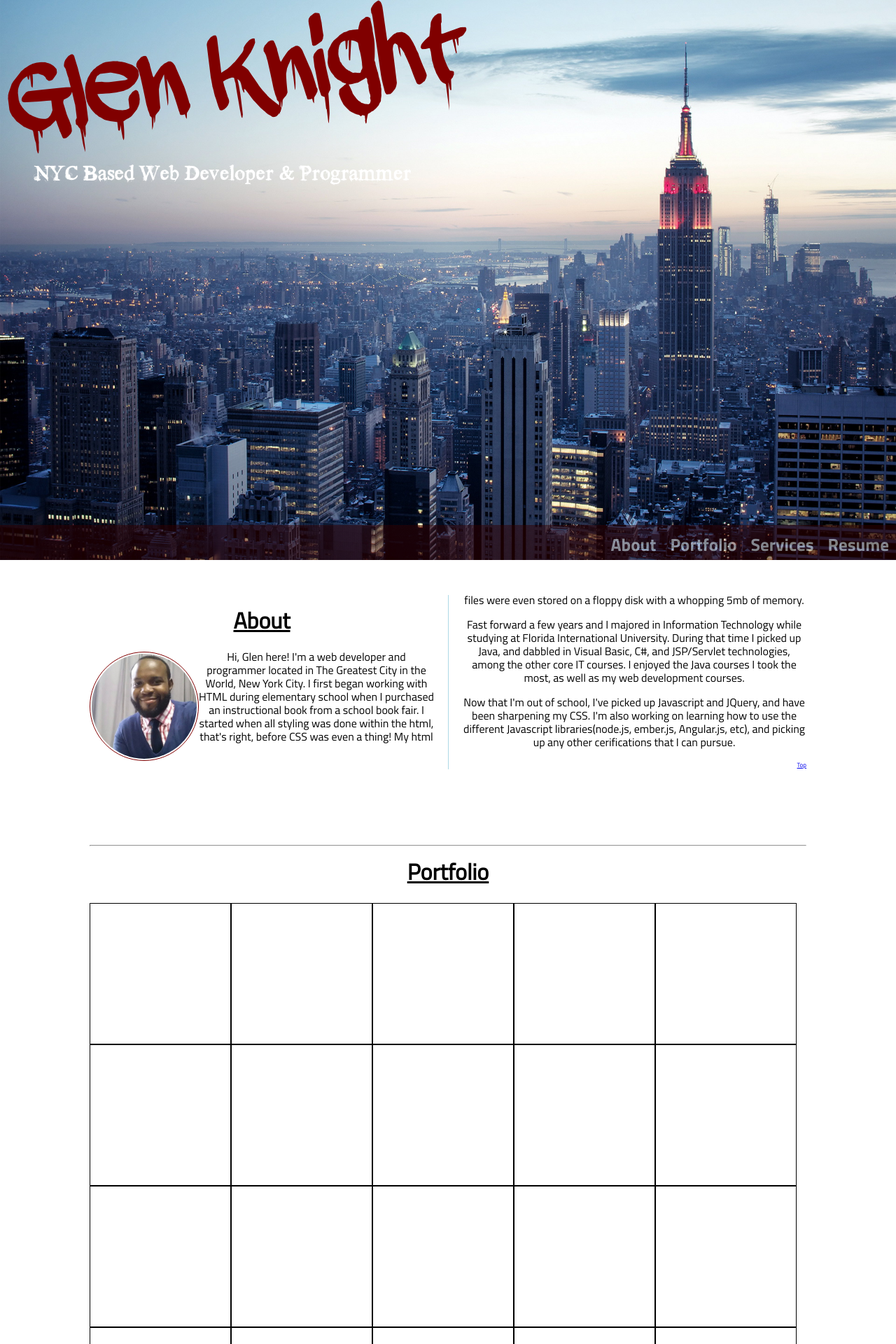
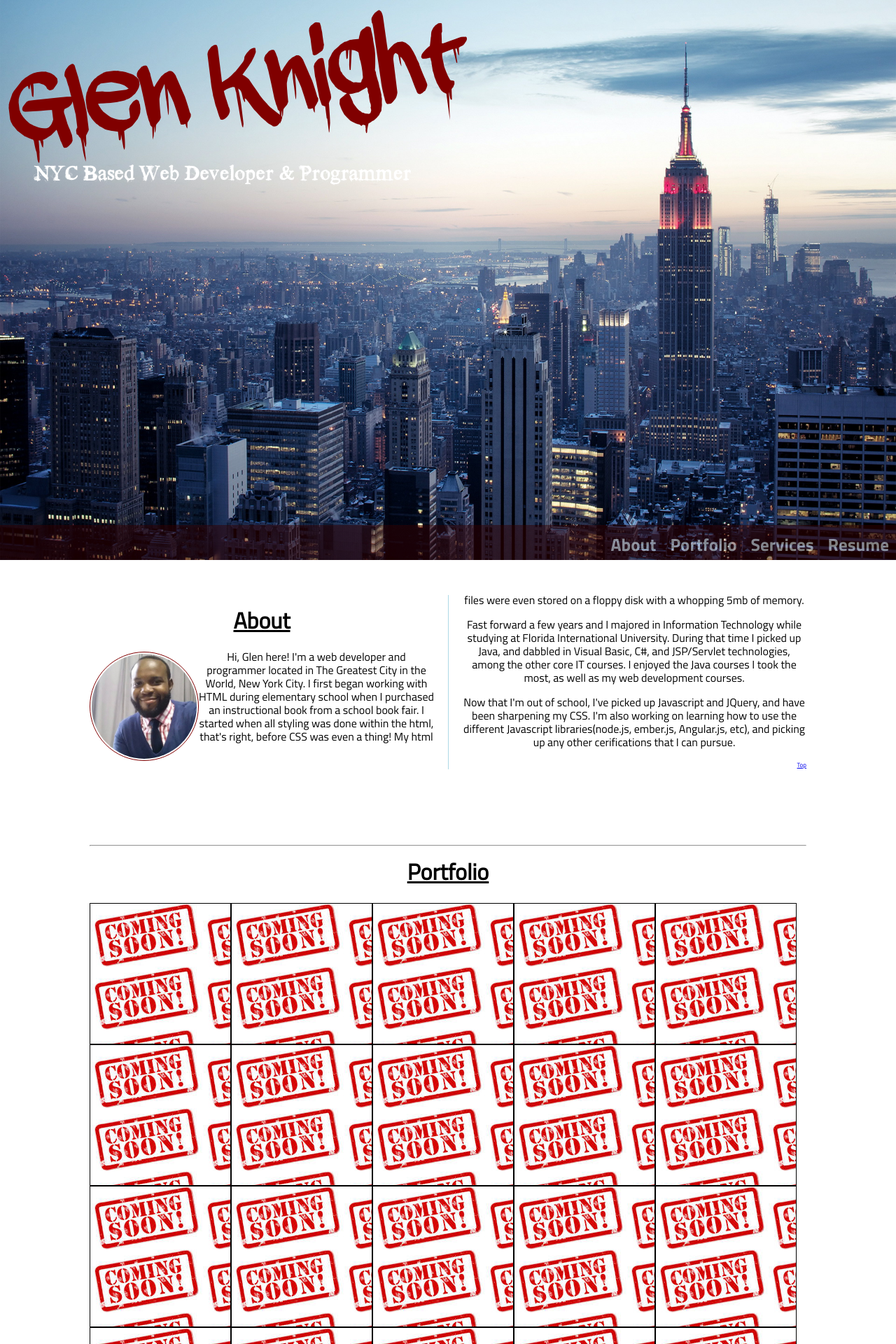
Before and after one commit to glenak1911/KnightGlendotNYC, a PHP site: page / in a window 1280 px wide. Shown: the top 1920 px of the page at 70% size. Run offline with PHP 8.4, Linux system fonts and the light colour scheme; some libraries are stand-ins or nearby versions.

Commit message:
Added coming soon image to portfolio items, and modified logo and tagline width

```diff
--- a/css/style1.css
+++ b/css/style1.css
@@ -92,7 +92,7 @@ h1{
 
 .glenName{
 	height:210px;
-	width:100vh;
+	width:80vw;
 	position:relative;
 	left:10px;
 	font-family: a dripping marker;
@@ -105,7 +105,7 @@ h1{
 
 .glenTagLine{
 	height:100px;
-	width:100vh;
+	width:80vw;
 	color:#ffffff;
 	position:relative;
 	left:50px;
@@ -244,6 +244,7 @@ legend{
 	width:200px;
 	border:1px solid;
 	float:left;
+	background-image:url(../img/comingSoon.jpg);
 }
 
 /* .portfolioItem:hover{
```
Also changed, not shown: img/comingSoon.jpg (added).
